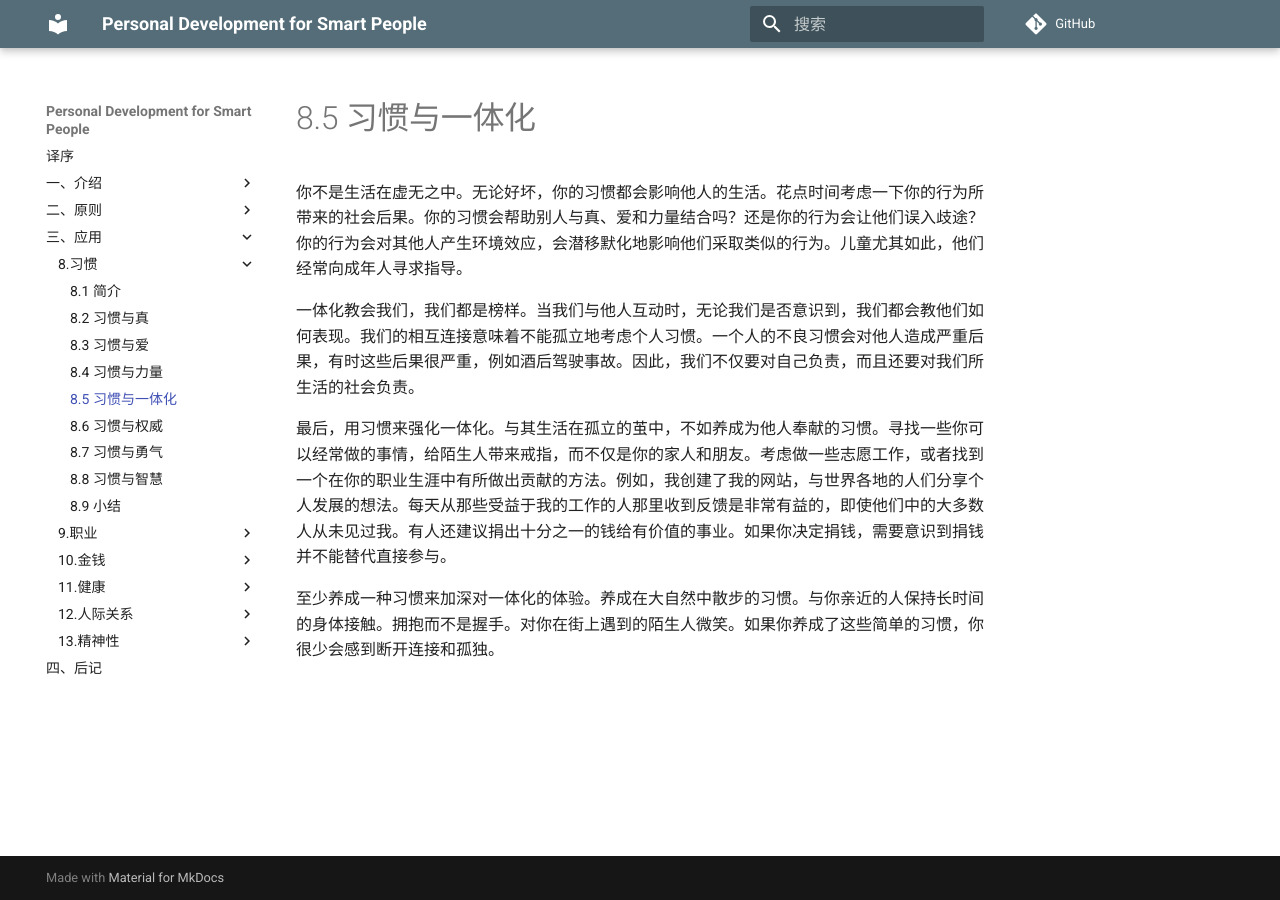
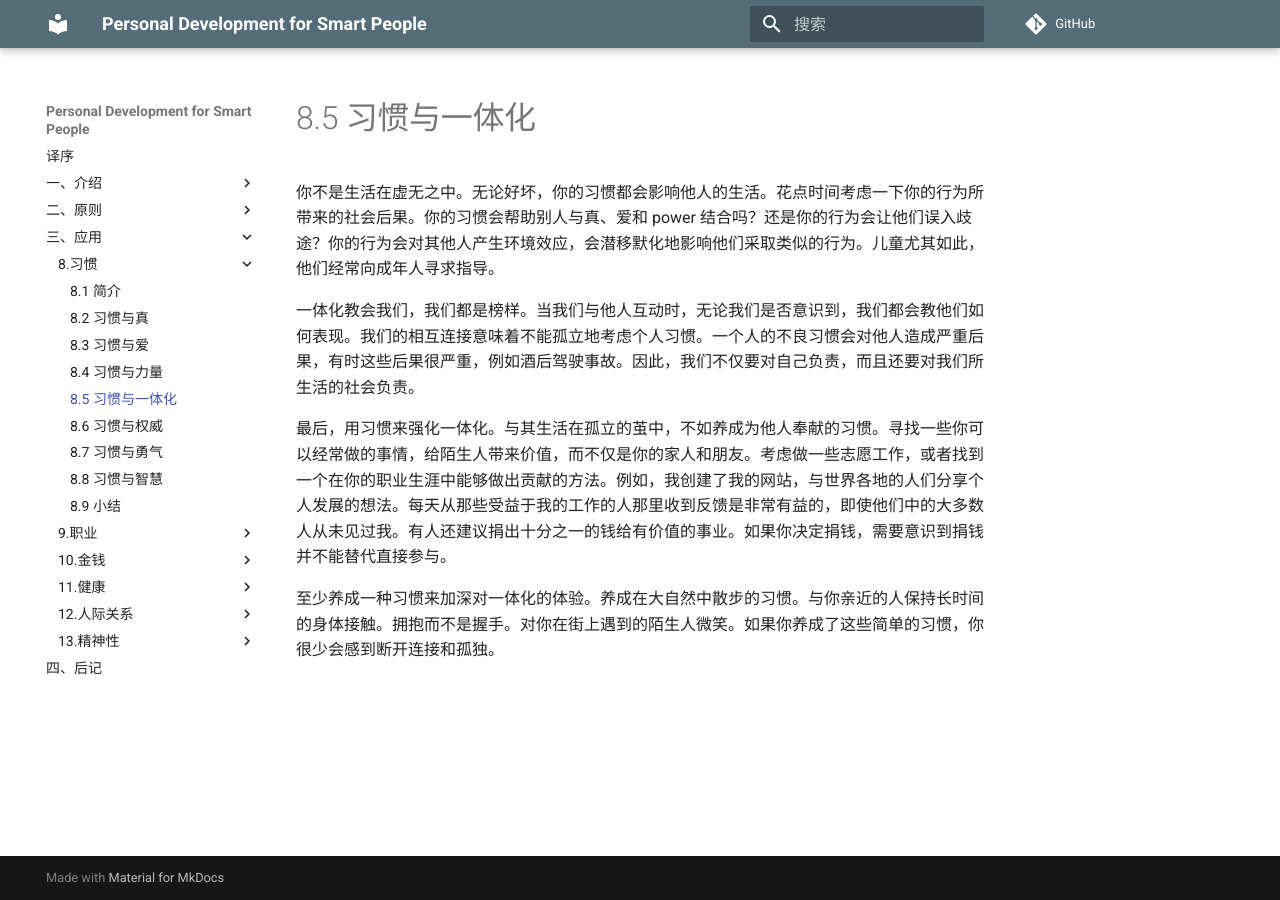
Before and after one commit to wtsnwei/pdsp, an MkDocs documentation site: the page built from docs/3.Application/08.habits/04.habits-and-oneness.md, in a window 1280 px wide. Built offline with MkDocs 1.6.1 and Material for MkDocs 9.7.7, drawn with Linux system fonts in a browser that asks for light colours; comment, search, counter and statistics services are not loaded.

Commit message:
修正语句

```diff
--- a/docs/3.Application/08.habits/04.habits-and-oneness.md
+++ b/docs/3.Application/08.habits/04.habits-and-oneness.md
@@ -3,10 +3,10 @@ title:      Habits and Oneness
 date:       2021-03-12
 ---
 
-你不是生活在虚无之中。无论好坏，你的习惯都会影响他人的生活。花点时间考虑一下你的行为所带来的社会后果。你的习惯会帮助别人与真、爱和力量结合吗？还是你的行为会让他们误入歧途？你的行为会对其他人产生环境效应，会潜移默化地影响他们采取类似的行为。儿童尤其如此，他们经常向成年人寻求指导。
+你不是生活在虚无之中。无论好坏，你的习惯都会影响他人的生活。花点时间考虑一下你的行为所带来的社会后果。你的习惯会帮助别人与真、爱和 power 结合吗？还是你的行为会让他们误入歧途？你的行为会对其他人产生环境效应，会潜移默化地影响他们采取类似的行为。儿童尤其如此，他们经常向成年人寻求指导。
 
 一体化教会我们，我们都是榜样。当我们与他人互动时，无论我们是否意识到，我们都会教他们如何表现。我们的相互连接意味着不能孤立地考虑个人习惯。一个人的不良习惯会对他人造成严重后果，有时这些后果很严重，例如酒后驾驶事故。因此，我们不仅要对自己负责，而且还要对我们所生活的社会负责。
 
-最后，用习惯来强化一体化。与其生活在孤立的茧中，不如养成为他人奉献的习惯。寻找一些你可以经常做的事情，给陌生人带来戒指，而不仅是你的家人和朋友。考虑做一些志愿工作，或者找到一个在你的职业生涯中有所做出贡献的方法。例如，我创建了我的网站，与世界各地的人们分享个人发展的想法。每天从那些受益于我的工作的人那里收到反馈是非常有益的，即使他们中的大多数人从未见过我。有人还建议捐出十分之一的钱给有价值的事业。如果你决定捐钱，需要意识到捐钱并不能替代直接参与。
+最后，用习惯来强化一体化。与其生活在孤立的茧中，不如养成为他人奉献的习惯。寻找一些你可以经常做的事情，给陌生人带来价值，而不仅是你的家人和朋友。考虑做一些志愿工作，或者找到一个在你的职业生涯中能够做出贡献的方法。例如，我创建了我的网站，与世界各地的人们分享个人发展的想法。每天从那些受益于我的工作的人那里收到反馈是非常有益的，即使他们中的大多数人从未见过我。有人还建议捐出十分之一的钱给有价值的事业。如果你决定捐钱，需要意识到捐钱并不能替代直接参与。
 
 至少养成一种习惯来加深对一体化的体验。养成在大自然中散步的习惯。与你亲近的人保持长时间的身体接触。拥抱而不是握手。对你在街上遇到的陌生人微笑。如果你养成了这些简单的习惯，你很少会感到断开连接和孤独。
```
